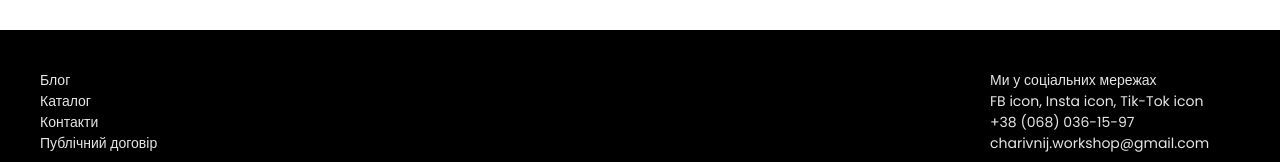
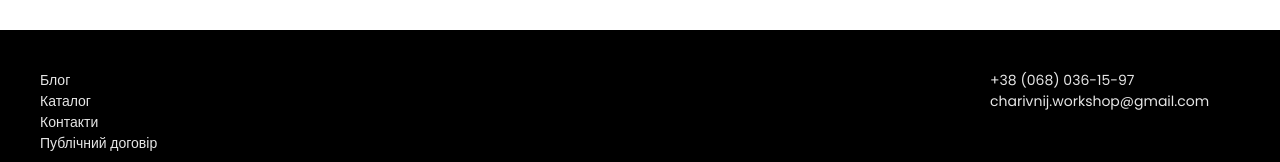
Before and after one commit to anton-sedchenko/online-store-project, a React (Vite) app in the folder client/: page / in a window 1280 px wide. Shown: the part 534-696 px from the top of the page. Built offline with nearby package versions, Linux system fonts and the light colour scheme; no server answers.

Commit message:
footer icons commented

```diff
--- a/client/src/components/Footer.jsx
+++ b/client/src/components/Footer.jsx
@@ -21,8 +21,8 @@ const Footer = () => {
                         </Link>
                     </div>
                     <div className="footer__column-contacts">
-                        <p>Ми у соціальних мережах</p>
-                        <p>FB icon, Insta icon, Tik-Tok icon</p>
+                        {/*<p>Ми у соціальних мережах</p>*/}
+                        {/*<p>FB icon, Insta icon, Tik-Tok icon</p>*/}
                         <p>+38 (068) 036-15-97</p>
                         <p>charivnij.workshop@gmail.com</p>
                     </div>
```
